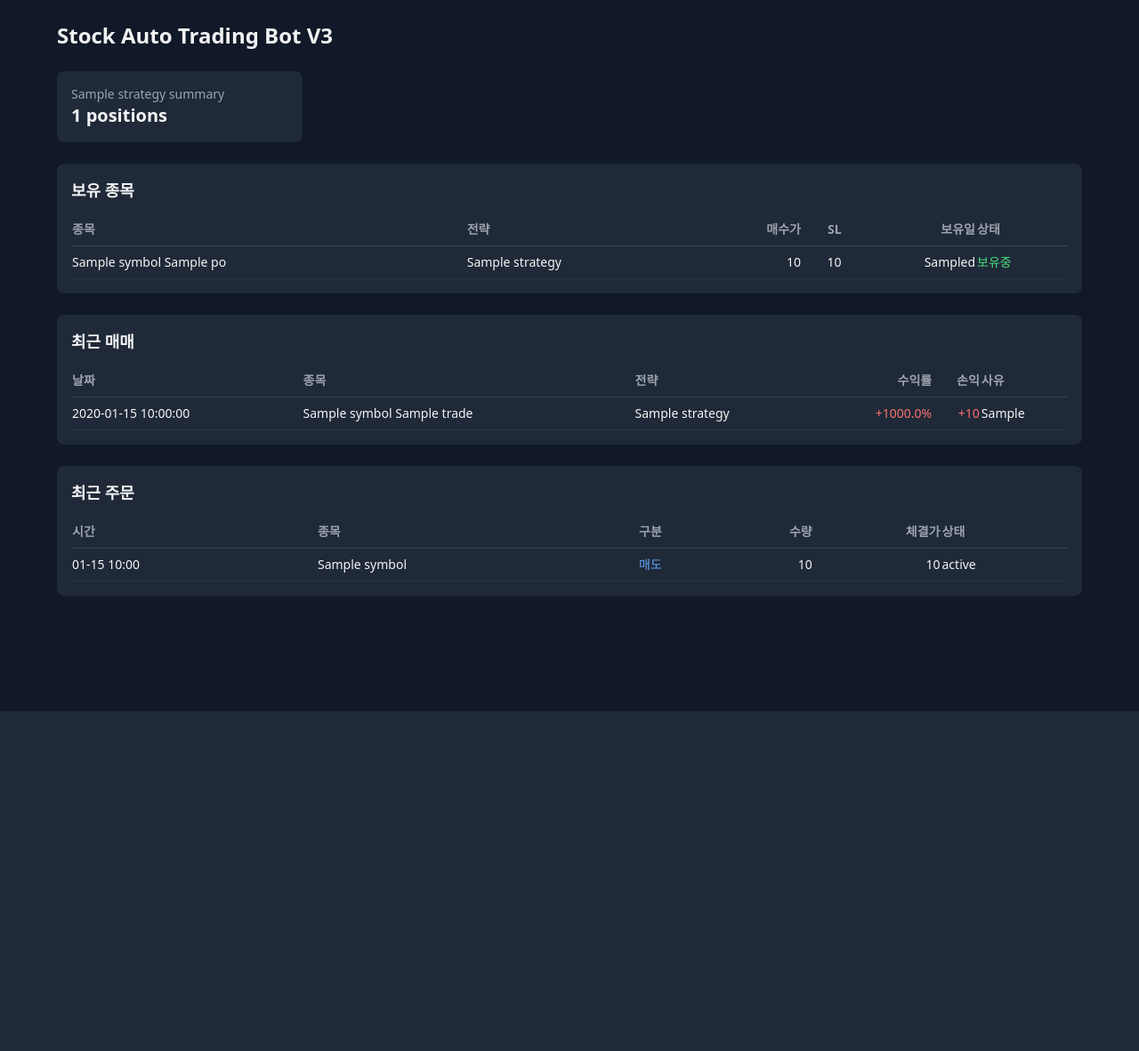
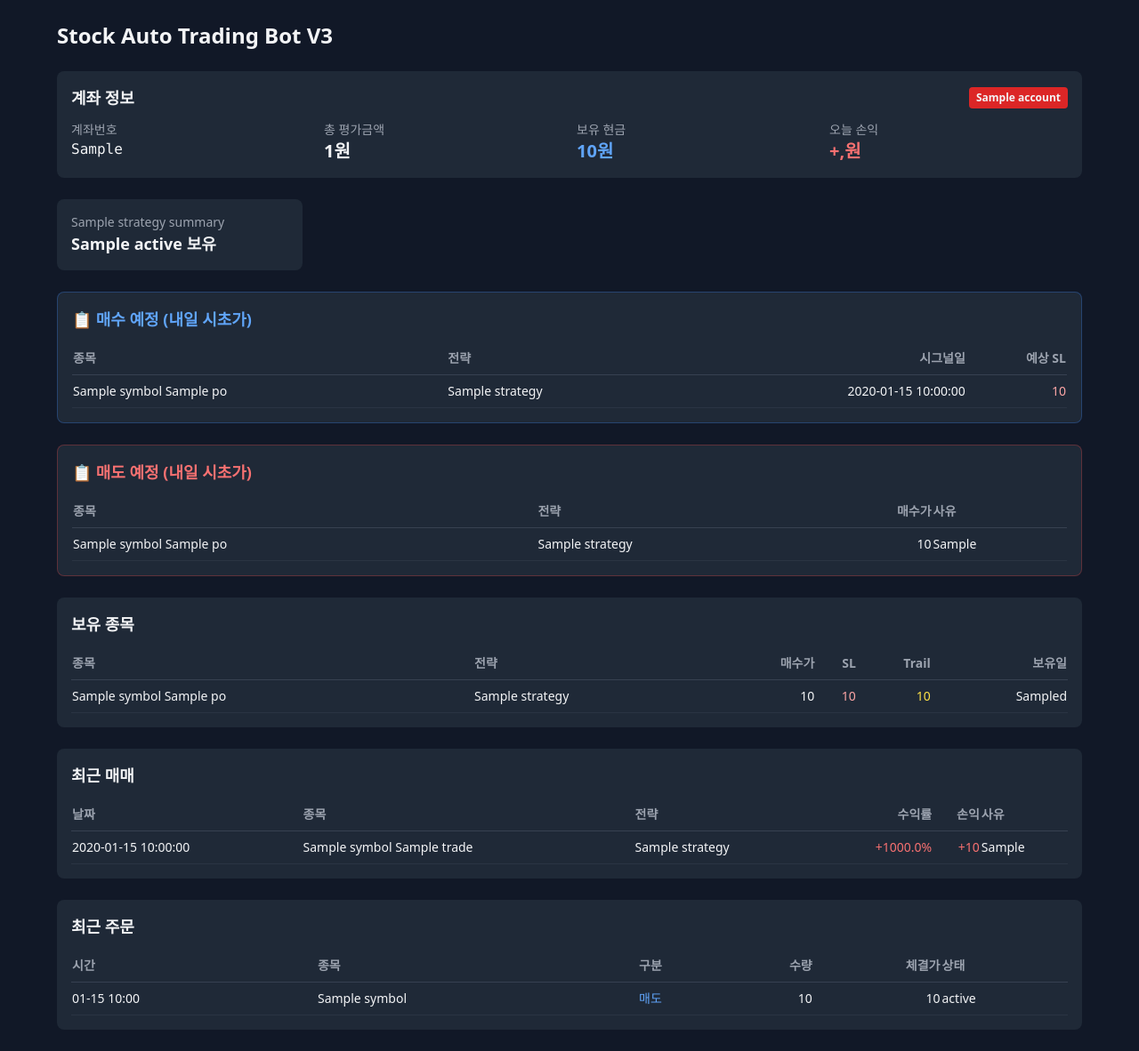
Before and after one commit to blackrabbitDeveloper/stock-auto-trading-botV3, a FastAPI app: template app/dashboard/templates/dashboard.html in a window 1280 px wide. Shown: the whole page at 89% size. Before the commit the page ends 800 px from the top, so only its background shows below. Run offline with FastAPI, Linux system fonts and the light colour scheme; the template is opened without the code that fills it: most values are stand-ins (such as "Sample title", 1, 10 or a date in 2020); some libraries are stand-ins or nearby versions.

Commit message:
feat: dashboard shows account info (env/cash/eval) and pending buy/sell lists
- Account section: 모의/실전 표시, 계좌번호, 총평가, 현금, 오늘손익
- Pending buys section: 매수 예정 종목 리스트 (signal_job 실행 후 표시)
- Pending sells section: 매도 예정 종목 리스트
- Strategy summary: 전략별 active/pending 카운트 분리

Co-Authored-By: Claude Opus 4.6 (1M context) <noreply@anthropic.com>

```diff
--- a/app/dashboard/templates/dashboard.html
+++ b/app/dashboard/templates/dashboard.html
@@ -11,15 +11,117 @@
     <div class="max-w-6xl mx-auto">
         <h1 class="text-2xl font-bold mb-6">Stock Auto Trading Bot V3</h1>
 
+        <!-- Account Info -->
+        <div class="bg-gray-800 rounded-lg p-4 mb-6">
+            <div class="flex items-center justify-between mb-3">
+                <h2 class="text-lg font-semibold">계좌 정보</h2>
+                <span class="px-2 py-1 rounded text-xs font-bold {% if account.env == 'paper' %}bg-yellow-600{% else %}bg-red-600{% endif %}">
+                    {{ account.env_label }}
+                </span>
+            </div>
+            <div class="grid grid-cols-2 md:grid-cols-4 gap-4">
+                <div>
+                    <div class="text-sm text-gray-400">계좌번호</div>
+                    <div class="font-mono">{{ account.account_no }}</div>
+                </div>
+                <div>
+                    <div class="text-sm text-gray-400">총 평가금액</div>
+                    <div class="text-xl font-bold">{{ "{:,}".format(account.total_eval) }}원</div>
+                </div>
+                <div>
+                    <div class="text-sm text-gray-400">보유 현금</div>
+                    <div class="text-xl font-bold text-blue-400">{{ "{:,}".format(account.cash) }}원</div>
+                </div>
+                <div>
+                    <div class="text-sm text-gray-400">오늘 손익</div>
+                    <div class="text-xl font-bold {% if account.pnl_today >= 0 %}text-green-400{% else %}text-red-400{% endif %}">
+                        {{ "{:+,}".format(account.pnl_today) }}원
+                    </div>
+                </div>
+            </div>
+            {% if account.error %}
+            <div class="mt-2 text-sm text-red-400">⚠ {{ account.error }}</div>
+            {% endif %}
+        </div>
+
         <!-- Strategy Summary -->
         <div class="grid grid-cols-2 md:grid-cols-4 gap-4 mb-6">
             {% for name, info in strategy_summary.items() %}
             <div class="bg-gray-800 rounded-lg p-4">
                 <div class="text-sm text-gray-400">{{ name }}</div>
-                <div class="text-xl font-bold">{{ info.count }} positions</div>
+                <div class="text-lg font-bold">{{ info.active }} 보유</div>
+                {% if info.pending_buy > 0 %}
+                <div class="text-sm text-blue-400">+{{ info.pending_buy }} 매수대기</div>
+                {% endif %}
+                {% if info.pending_sell > 0 %}
+                <div class="text-sm text-red-400">{{ info.pending_sell }} 매도대기</div>
+                {% endif %}
             </div>
             {% endfor %}
+            {% if not strategy_summary %}
+            <div class="bg-gray-800 rounded-lg p-4 col-span-4">
+                <div class="text-gray-500">전략 포지션 없음</div>
+            </div>
+            {% endif %}
         </div>
+
+        <!-- Pending Buys (매수 예정) -->
+        {% if pending_buys %}
+        <div class="bg-gray-800 rounded-lg p-4 mb-6 border border-blue-500/30">
+            <h2 class="text-lg font-semibold mb-3 text-blue-400">📋 매수 예정 (내일 시초가)</h2>
+            <div class="overflow-x-auto">
+                <table class="w-full text-sm">
+                    <thead class="text-gray-400 border-b border-gray-700">
+                        <tr>
+                            <th class="text-left py-2">종목</th>
+                            <th class="text-left">전략</th>
+                            <th class="text-right">시그널일</th>
+                            <th class="text-right">예상 SL</th>
+                        </tr>
+                    </thead>
+                    <tbody>
+                        {% for pos in pending_buys %}
+                        <tr class="border-b border-gray-700/50">
+                            <td class="py-2 font-medium">{{ pos.symbol }} {{ pos.name }}</td>
+                            <td>{{ pos.strategy }}</td>
+                            <td class="text-right">{{ pos.signal_date }}</td>
+                            <td class="text-right text-red-300">{{ "{:,}".format(pos.sl_price or 0) }}</td>
+                        </tr>
+                        {% endfor %}
+                    </tbody>
+                </table>
+            </div>
+        </div>
+        {% endif %}
+
+        <!-- Pending Sells (매도 예정) -->
+        {% if pending_sells %}
+        <div class="bg-gray-800 rounded-lg p-4 mb-6 border border-red-500/30">
+            <h2 class="text-lg font-semibold mb-3 text-red-400">📋 매도 예정 (내일 시초가)</h2>
+            <div class="overflow-x-auto">
+                <table class="w-full text-sm">
+                    <thead class="text-gray-400 border-b border-gray-700">
+                        <tr>
+                            <th class="text-left py-2">종목</th>
+                            <th class="text-left">전략</th>
+                            <th class="text-right">매수가</th>
+                            <th class="text-left">사유</th>
+                        </tr>
+                    </thead>
+                    <tbody>
+                        {% for pos in pending_sells %}
+                        <tr class="border-b border-gray-700/50">
+                            <td class="py-2 font-medium">{{ pos.symbol }} {{ pos.name }}</td>
+                            <td>{{ pos.strategy }}</td>
+                            <td class="text-right">{{ "{:,}".format(pos.entry_price or 0) }}</td>
+                            <td>{{ pos.exit_reason }}</td>
+                        </tr>
+                        {% endfor %}
+                    </tbody>
+                </table>
+            </div>
+        </div>
+        {% endif %}
 
         <!-- Active Positions -->
         <div class="bg-gray-800 rounded-lg p-4 mb-6">
@@ -32,8 +134,8 @@
                             <th class="text-left">전략</th>
                             <th class="text-right">매수가</th>
                             <th class="text-right">SL</th>
+                            <th class="text-right">Trail</th>
                             <th class="text-right">보유일</th>
-                            <th class="text-left">상태</th>
                         </tr>
                     </thead>
                     <tbody>
@@ -42,21 +144,13 @@
                             <td class="py-2">{{ pos.symbol }} {{ pos.name }}</td>
                             <td>{{ pos.strategy }}</td>
                             <td class="text-right">{{ "{:,}".format(pos.entry_price or 0) }}</td>
-                            <td class="text-right">{{ "{:,}".format(pos.sl_price or 0) }}</td>
+                            <td class="text-right text-red-300">{{ "{:,}".format(pos.sl_price or 0) }}</td>
+                            <td class="text-right text-yellow-300">{{ "{:,}".format(pos.trail_price or 0) }}</td>
                             <td class="text-right">{{ pos.holding_days }}d</td>
-                            <td>
-                                {% if pos.status == 'active' %}
-                                <span class="text-green-400">보유중</span>
-                                {% elif pos.status == 'pending_buy' %}
-                                <span class="text-blue-400">매수대기</span>
-                                {% elif pos.status == 'pending_sell' %}
-                                <span class="text-red-400">매도대기</span>
-                                {% endif %}
-                            </td>
                         </tr>
                         {% endfor %}
                         {% if not positions %}
-                        <tr><td colspan="6" class="py-4 text-center text-gray-500">포지션 없음</td></tr>
+                        <tr><td colspan="6" class="py-4 text-center text-gray-500">보유 종목 없음</td></tr>
                         {% endif %}
                     </tbody>
                 </table>
```
Also changed, not shown: app/dashboard/router.py (+50 -4 lines).
